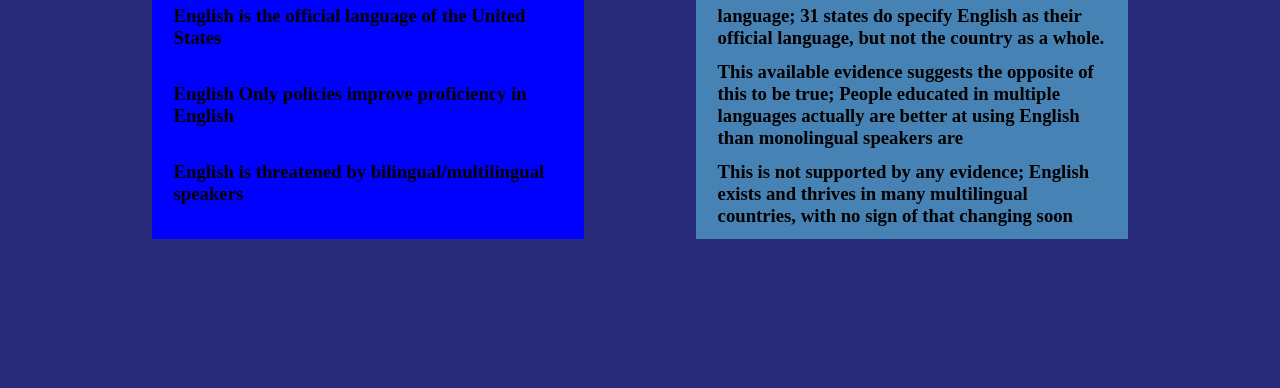
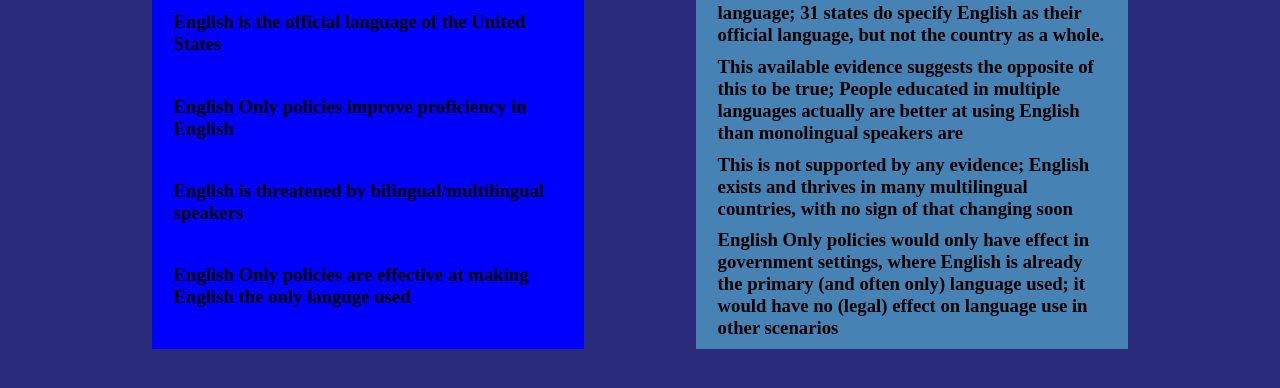
Before and after one commit to jdolph21/Ling-201_English-Only-Movements, a website built with Vite: page myths_debunked.html in a window 1280 px wide. Shown: the part 240-628 px from the top of the page. Built offline with nearby package versions, Linux system fonts and the light colour scheme.

Commit message:
Added a myth/fact

```diff
--- a/myths_debunked.html
+++ b/myths_debunked.html
@@ -45,6 +45,10 @@
 					English is threatened by bilingual/multilingual speakers
 				</h3>
 
+				<h3 class="myth" style="grid-row:5">
+					English Only policies are effective at making English the only languge used
+				</h3>
+
 			</div>
 
 			<div id="spacer" class="mythsItem spacer">
@@ -66,6 +70,11 @@
 				<h3 class="fact" style="grid-row:4">
 					This is not supported by any evidence; English exists and thrives in many multilingual countries, with no sign of that changing soon
 				</h3>
+
+				<h3 class="fact" style="grid-row:5">
+					English Only policies would only have effect in government settings, where English is already the primary (and often only) language used; it would have no (legal) effect on language use in other scenarios
+				</h3>
+
 			</div>
 
 			<div id="rightSide" class="mythsItem spacer">
```
